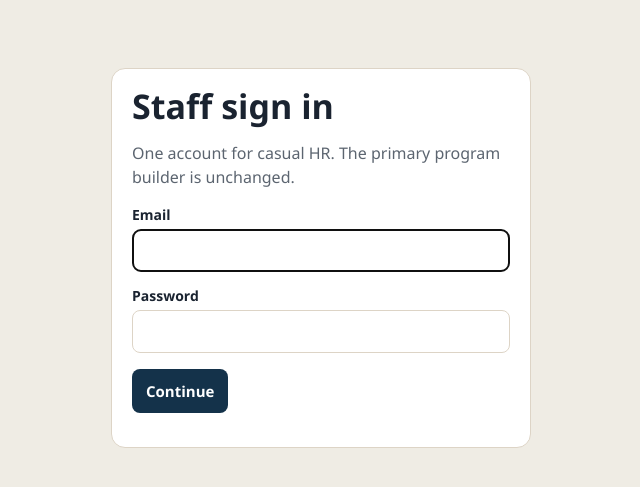
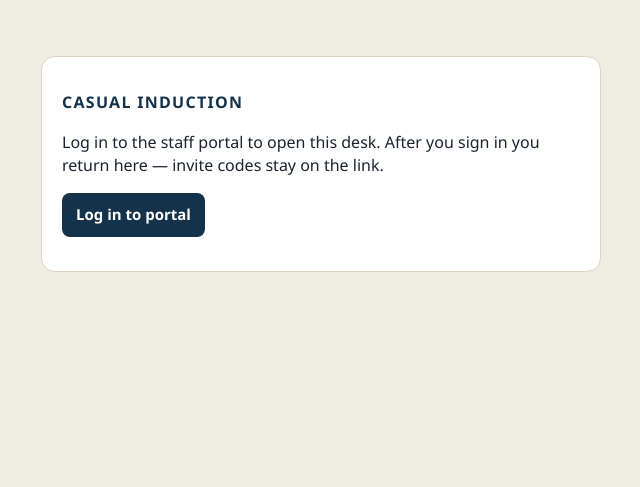
Before and after one commit to LSConductor/teacher-dashboard-ui, a Laravel app: page / in a window 1280 px wide. Shown: the part 70-557 px from the top of the page, without its empty margins (319-959 px from the left). Run offline with Laravel 12, Linux system fonts and the light colour scheme.

Commit message:
Open a casual start desk that keeps the invite on the link.
The logged-out desk matches the portal card. After the invite, the casual returns to their light, director, forms, and day-one pack.

Co-authored-by: hojs.stewart <hojs.stewart@gmail.com>

```diff
--- /dev/null
+++ b/hr/app/Http/Controllers/StartController.php
@@ -0,0 +1,186 @@
+<?php
+
+namespace App\Http\Controllers;
+
+use App\Models\InductionModule;
+use App\Models\Invite;
+use App\Models\Person;
+use App\Models\User;
+use App\Services\Audit;
+use App\Services\ClearToTeach;
+use Illuminate\Http\Request;
+
+class StartController extends Controller
+{
+    public function show(Request $request, ClearToTeach $gate)
+    {
+        $invite = $this->inviteFromCode($request->string('code')->toString());
+        $state = $this->inviteState($invite);
+
+        if ($request->user() && $invite && ! $this->ownsInvite($request->user(), $invite)) {
+            return view('induction.start', [
+                'mode' => 'wrong',
+                'personName' => $request->user()->can('view', $invite->person)
+                    ? $invite->person->preferred_name
+                    : null,
+            ]);
+        }
+
+        if ($request->user() && $state === 'valid' && $this->ownsInvite($request->user(), $invite)) {
+            $invite->update(['used_at' => now()]);
+            Audit::record('invite.returned', $invite->person);
+
+            return redirect()->route('start');
+        }
+
+        if (! $request->user()) {
+            redirect()->setIntendedUrl($request->fullUrl());
+
+            return view('induction.start', [
+                'mode' => 'gate',
+                'inviteState' => $state,
+                'invite' => $state === 'valid' ? $invite : null,
+                'code' => $request->string('code')->toString(),
+            ]);
+        }
+
+        $user = $request->user();
+        if ($user->role !== 'casual' || ! $user->person_id) {
+            return view('induction.start', ['mode' => 'staff']);
+        }
+
+        $person = Person::query()
+            ->where('school_id', $user->school_id)
+            ->with(['accreditation', 'wwcc', 'contracts.template', 'acknowledgements', 'mentor', 'bookings'])
+            ->findOrFail($user->person_id);
+
+        $modules = InductionModule::query()
+            ->where('school_id', $person->school_id)
+            ->orderBy('sort')
+            ->get(['id', 'phase', 'version', 'title']);
+        $acked = $person->acknowledgements->mapWithKeys(
+            fn ($row) => [$row->module_id => (int) $row->module_version]
+        );
+        $done = function ($phase) use ($modules, $acked) {
+            return $modules->where('phase', $phase)->filter(
+                fn ($module) => (int) ($acked[$module->id] ?? 0) >= (int) $module->version
+            )->count();
+        };
+        $dayTotal = $modules->where('phase', 'day_one')->count();
+        $laterTotal = $modules->where('phase', 'later')->count();
+        $director = User::query()
+            ->where('school_id', $person->school_id)
+            ->where('role', 'director')
+            ->where('neighbourhood', $person->neighbourhood)
+            ->first();
+        $signed = $person->contracts->contains(
+            fn ($contract) => $contract->status === 'signed'
+                && $contract->template
+                && $contract->template->key === 'casual-pool'
+        );
+
+        return view('induction.start', [
+            'mode' => 'desk',
+            'person' => $person,
+            'gate' => $gate->assess($person),
+            'director' => $director,
+            'today' => $person->bookings->first(fn ($booking) => $booking->booked_on->isSameDay(now())),
+            'dayDone' => $done('day_one'),
+            'dayTotal' => $dayTotal,
+            'laterDone' => $done('later'),
+            'laterTotal' => $laterTotal,
+            'steps' => [
+                [
+                    'title' => 'Personal and emergency',
+                    'done' => filled($person->postal_address) && filled($person->emergency_contact_name),
+                    'detail' => $person->emergency_contact_name
+                        ? 'Emergency contact is on the file.'
+                        : 'Address and an emergency contact are still needed.',
+                    'href' => route('casuals.forms.personal', $person),
+                    'action' => 'Open the form',
+                ],
+                [
+                    'title' => 'Accreditation',
+                    'done' => filled($person->accreditation->nesa_number ?? null),
+                    'detail' => trim(ucfirst($person->accreditation->level ?? 'No level yet').' · alignment '.($person->accreditation->alignment ?? 'pending')),
+                    'href' => route('casuals.forms.accreditation', $person),
+                    'action' => 'Open the form',
+                ],
+                [
+                    'title' => 'WWCC details',
+                    'done' => ($person->wwcc->outcome ?? 'pending') === 'cleared',
+                    'detail' => ($person->wwcc->outcome ?? 'pending') === 'cleared'
+                        ? 'Paid clearance is verified. The number stays on the form, not on this desk.'
+                        : 'Add the clearance for HR to verify. An APP number is not a clearance.',
+                    'href' => route('casuals.forms.wwcc', $person),
+                    'action' => 'Open the form',
+                ],
+                [
+                    'title' => 'Availability',
+                    'done' => filled($person->available_days) && filled($person->earliest_start),
+                    'detail' => $person->earliest_start
+                        ? 'Earliest start '.$person->earliest_start.'.'
+                        : 'Days you can work are not recorded yet.',
+                    'href' => route('casuals.forms.availability', $person),
+                    'action' => 'Open the form',
+                ],
+                [
+                    'title' => 'Casual engagement',
+                    'done' => $signed,
+                    'detail' => $signed ? 'The casual pool engagement is signed.' : 'The engagement is not signed yet.',
+                    'href' => route('casuals.show', $person).'#contracts',
+                    'action' => 'Open the contract',
+                ],
+                [
+                    'title' => 'Day-one pack',
+                    'done' => $dayTotal > 0 && $done('day_one') >= $dayTotal,
+                    'detail' => $done('day_one').' of '.$dayTotal.' pages acknowledged. The light stays red until these are done.',
+                    'href' => route('casuals.pack', $person),
+                    'action' => 'Open day-one',
+                ],
+                [
+                    'title' => 'Later induction',
+                    'done' => $laterTotal > 0 && $done('later') >= $laterTotal,
+                    'detail' => 'Attendance, adjustments, your mentor, and the NESA path. These do not block the first day.',
+                    'href' => route('casuals.pack', $person).'#later',
+                    'action' => 'Open later pages',
+                ],
+            ],
+        ]);
+    }
+
+    private function inviteFromCode(string $code): ?Invite
+    {
+        if ($code === '') {
+            return null;
+        }
+
+        return Invite::query()
+            ->with('person')
+            ->where('token_hash', hash('sha256', $code))
+            ->first();
+    }
+
+    private function inviteState(?Invite $invite): ?string
+    {
+        if (! request()->filled('code')) {
+            return null;
+        }
+        if (! $invite) {
+            return 'missing';
+        }
+        if ($invite->used_at) {
+            return 'used';
+        }
+        if ($invite->expires_at->isPast()) {
+            return 'expired';
+        }
+
+        return 'valid';
+    }
+
+    private function ownsInvite(User $user, Invite $invite): bool
+    {
+        return $user->role === 'casual' && (int) $user->person_id === (int) $invite->person_id;
+    }
+}
--- a/hr/resources/views/casuals/show.blade.php
+++ b/hr/resources/views/casuals/show.blade.php
@@ -129,7 +129,7 @@
 </div>
 
 <div class="card">
-    <h2>Contracts</h2>
+    <h2 id="contracts">Contracts</h2>
     @foreach($person->contracts as $contract)
         <p>{{ $contract->template->name }} · version {{ $contract->version }} · {{ $contract->status }}
             @if($contract->status === 'sent' && (auth()->user()->role === 'casual' || $canEdit))
--- /dev/null
+++ b/hr/resources/views/induction/start.blade.php
@@ -0,0 +1,95 @@
+@extends('layouts.app')
+@section('content')
+@if($mode === 'gate')
+<section id="start" class="card" style="max-width:560px; margin:28px auto;">
+    <p class="muted" style="letter-spacing:.08em; text-transform:uppercase; font-weight:700; color:#14324a;">Casual Induction</p>
+    <p>Log in to the staff portal to open this desk. After you sign in you return here — invite codes stay on the link.</p>
+    <p><a class="button" href="{{ route('login') }}">Log in to portal</a></p>
+    @if($inviteState === 'valid')
+        <h2>{{ $invite->person->preferred_name }}</h2>
+        <p class="lede">This link is your invite. Set a password once. It opens only your induction, your forms, and your contract.</p>
+        <form method="post" action="{{ route('invites.accept', ['token' => $code]) }}">
+            @csrf
+            <label for="password">Password</label>
+            <input id="password" name="password" type="password" required autocomplete="new-password">
+            <label for="password_confirmation">Confirm password</label>
+            <input id="password_confirmation" name="password_confirmation" type="password" required autocomplete="new-password">
+            <p><button type="submit">Open my induction</button></p>
+        </form>
+    @elseif($inviteState === 'used')
+        <p class="lede">This invite has already been used. Log in to open your desk.</p>
+    @elseif($inviteState === 'expired')
+        <p class="lede">This invite has expired. Ask HR for a new link.</p>
+    @elseif($inviteState === 'missing')
+        <p class="lede">This invite link is not valid.</p>
+    @endif
+</section>
+@elseif($mode === 'wrong')
+<section id="start" class="card" style="max-width:560px; margin:28px auto;">
+    <p class="muted" style="letter-spacing:.08em; text-transform:uppercase; font-weight:700; color:#14324a;">Casual Induction</p>
+    <h1>This invite is not yours</h1>
+    <p class="lede">
+        @if($personName)
+            This link is for {{ $personName }}.
+        @else
+            This link is for another person.
+        @endif
+        Sign out, then open it again.
+    </p>
+</section>
+@elseif($mode === 'staff')
+<section id="start" class="card">
+    <p class="muted" style="letter-spacing:.08em; text-transform:uppercase; font-weight:700; color:#14324a;">Casual Induction</p>
+    <h1>Start</h1>
+    <p class="lede">This is the desk a casual opens from their invite. After they sign in they return here, and the code stays on the link. Your work is the casual list.</p>
+    <p><a class="button" href="{{ route('casuals.index') }}">Casual list</a></p>
+</section>
+@else
+@php
+    $labels = ['green' => 'Clear to teach', 'amber' => 'Needs a note', 'red' => 'Do not book'];
+@endphp
+<section id="start">
+    <p class="muted" style="letter-spacing:.08em; text-transform:uppercase; font-weight:700; color:#14324a;">Casual Induction</p>
+    <h1>{{ $person->preferred_name }}</h1>
+    <p><span class="status {{ $gate['light'] }}">{{ $labels[$gate['light']] }}</span></p>
+    <p class="lede">
+        Office (02) 5632 1218. School day 9:00–3:15.
+        @if($director)
+            Director {{ $director->name }}@if($director->mobile), {{ $director->mobile }}@endif.
+        @else
+            Your director is not named yet. Call the office.
+        @endif
+        @if($person->mentor) Mentor {{ $person->mentor->name }}. @endif
+    </p>
+    <div class="actions" style="margin-bottom:18px;">
+        @if($director?->mobile)
+            <a class="button" href="tel:{{ preg_replace('/\s+/', '', $director->mobile) }}">Call {{ $director->name }}</a>
+        @endif
+        <a class="button ghost" href="tel:0256321218">Call the office</a>
+        @if($today?->plan_url)
+            <a class="button ghost" href="{{ $today->plan_url }}" target="_blank" rel="noopener">Open the plan</a>
+        @endif
+        <a class="button" href="{{ route('casuals.pack', $person) }}" style="background: {{ $dayDone >= $dayTotal && $dayTotal > 0 ? '#14663d' : '#8a4b00' }}">Day-one {{ $dayDone }} of {{ $dayTotal }}</a>
+    </div>
+    @if($gate['reasons'])
+        <p class="lede">{{ $gate['reasons'][0]['text'] }}</p>
+    @else
+        <p class="lede">You are clear to teach.</p>
+    @endif
+    @foreach($steps as $step)
+        <article class="person {{ $step['done'] ? 'green' : 'red' }}">
+            <div>
+                <span class="status {{ $step['done'] ? 'green' : 'amber' }}">{{ $step['done'] ? 'Done' : 'To do' }}</span>
+            </div>
+            <div>
+                <h2>{{ $step['title'] }}</h2>
+                <p class="meta">{{ $step['detail'] }}</p>
+                <div class="actions">
+                    <a class="button" href="{{ $step['href'] }}">{{ $step['action'] }}</a>
+                </div>
+            </div>
+        </article>
+    @endforeach
+</section>
+@endif
+@endsection
--- a/hr/resources/views/layouts/app.blade.php
+++ b/hr/resources/views/layouts/app.blade.php
@@ -113,6 +113,9 @@
     </div>
     @auth
         <nav>
+            @if(auth()->user()->role === 'casual')
+                <a href="{{ route('start') }}">Start</a>
+            @endif
             <a href="{{ route('casuals.index') }}">List</a>
             @if(in_array(auth()->user()->role, ['hr','conductor']))
                 <a href="{{ route('templates.index') }}">Contracts</a>
--- a/hr/routes/web.php
+++ b/hr/routes/web.php
@@ -10,12 +10,19 @@ use App\Http\Controllers\InductionController;
 use App\Http\Controllers\InviteController;
 use App\Http\Controllers\RecordController;
 use App\Http\Controllers\SessionController;
+use App\Http\Controllers\StartController;
 use Illuminate\Support\Facades\Route;
 
 Route::get('/', function () {
-    return auth()->check()
-        ? redirect()->route('casuals.index')
-        : view('auth.login');
+    if (auth()->check() && auth()->user()->role !== 'casual') {
+        return redirect()->route('casuals.index');
+    }
+
+    return app(StartController::class)->show(request(), app(\App\Services\ClearToTeach::class));
+});
+Route::get('/start', [StartController::class, 'show'])->name('start');
+Route::get('/casual-induction', function () {
+    return redirect()->route('start', request()->query());
 });
 
 Route::middleware('guest')->group(function () {
```
Also changed, not shown: hr/app/Http/Controllers/InviteController.php (+3 -6 lines), hr/resources/views/induction/pack.blade.php (+14 -3 lines), hr/resources/views/induction/show.blade.php (+7 -2 lines), hr/tests/Feature/CasualHrTest.php (+104 -0 lines).
